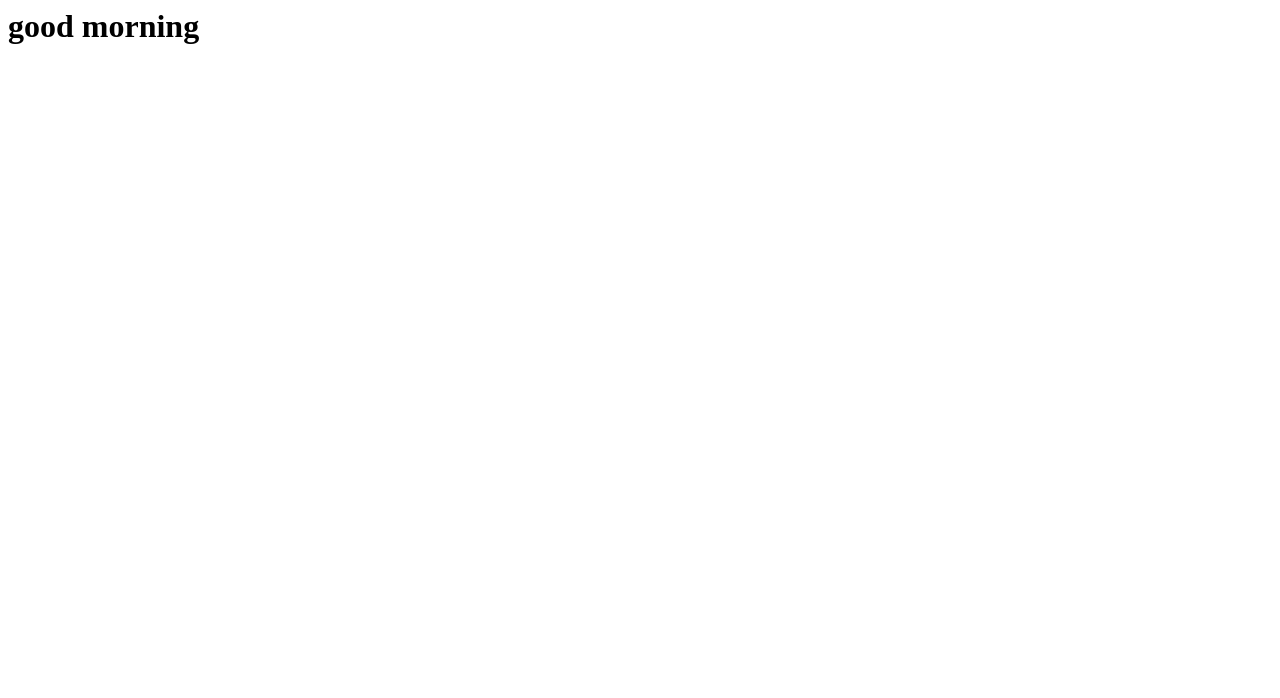
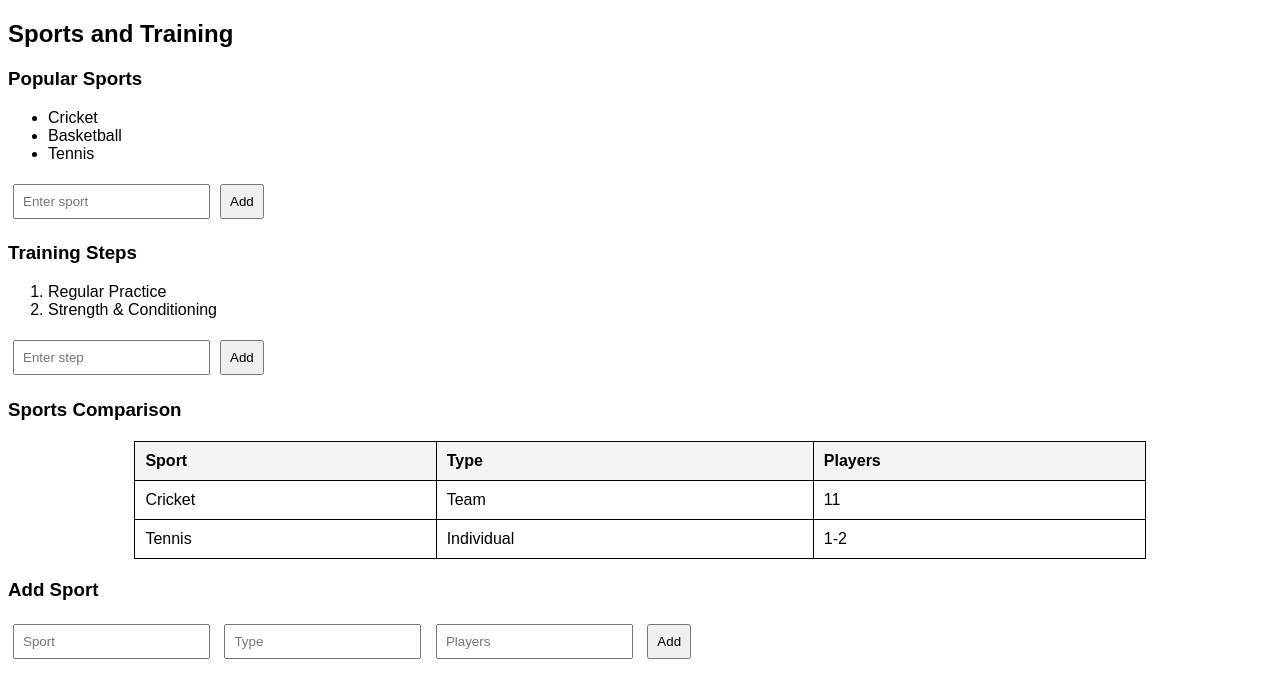
Before and after one commit to nesikasm/nesiela, a plain HTML site: page index.html in a window 1280 px wide. Drawn offline with Linux system fonts and the light colour scheme.

Commit message:
Update index.html

```diff
--- a/index.html
+++ b/index.html
@@ -1 +1,85 @@
-<h1>good morning</h1>
+<!DOCTYPE html>
+<html lang="en">
+<head>
+    <meta charset="UTF-8">
+    <meta name="viewport" content="width=device-width, initial-scale=1.0">
+    <title>Sports Info</title>
+    <style>
+        body { font-family: Arial, sans-serif; }
+        table { width: 80%; margin: 20px auto; border-collapse: collapse; }
+        th, td { border: 1px solid black; padding: 10px; text-align: left; }
+        th { background: #f4f4f4; cursor: pointer; }
+        input, button { margin: 5px; padding: 8px; }
+    </style>
+</head>
+<body>
+
+    <h2>Sports and Training</h2>
+
+    <h3>Popular Sports</h3>
+    <ul id="sports-list">
+        <li>Cricket</li>
+        <li>Basketball</li>
+        <li>Tennis</li>
+    </ul>
+    <input id="newSport" placeholder="Enter sport"><button onclick="addItem('sports-list', 'newSport')">Add</button>
+
+    <h3>Training Steps</h3>
+    <ol id="training-steps">
+        <li>Regular Practice</li>
+        <li>Strength & Conditioning</li>
+    </ol>
+    <input id="newStep" placeholder="Enter step"><button onclick="addItem('training-steps', 'newStep')">Add</button>
+
+    <h3>Sports Comparison</h3>
+    <table id="sports-table">
+        <tr>
+            <th onclick="sortTable(0)">Sport</th>
+            <th onclick="sortTable(1)">Type</th>
+            <th onclick="sortTable(2)">Players</th>
+        </tr>
+        <tr><td>Cricket</td><td>Team</td><td>11</td></tr>
+        <tr><td>Tennis</td><td>Individual</td><td>1-2</td></tr>
+    </table>
+
+    <h3>Add Sport</h3>
+    <input id="sport" placeholder="Sport">
+    <input id="type" placeholder="Type">
+    <input id="players" placeholder="Players">
+    <button onclick="addSport()">Add</button>
+
+    <script>
+        function addItem(listId, inputId) {
+            let input = document.getElementById(inputId);
+            if (input.value.trim()) {
+                let li = document.createElement("li");
+                li.textContent = input.value;
+                document.getElementById(listId).appendChild(li);
+                input.value = "";
+            } else alert("Enter valid input!");
+        }
+
+        function addSport() {
+            let table = document.getElementById("sports-table");
+            let sport = document.getElementById("sport").value;
+            let type = document.getElementById("type").value;
+            let players = document.getElementById("players").value;
+            if (sport && type && players) {
+                let row = table.insertRow();
+                row.innerHTML = `<td>${sport}</td><td>${type}</td><td>${players}</td>`;
+                document.getElementById("sport").value = "";
+                document.getElementById("type").value = "";
+                document.getElementById("players").value = "";
+            } else alert("Fill all fields!");
+        }
+
+        function sortTable(col) {
+            let table = document.getElementById("sports-table");
+            let rows = Array.from(table.rows).slice(1);
+            rows.sort((a, b) => a.cells[col].textContent.localeCompare(b.cells[col].textContent));
+            rows.forEach(row => table.appendChild(row));
+        }
+    </script>
+
+</body>
+</html>
```
